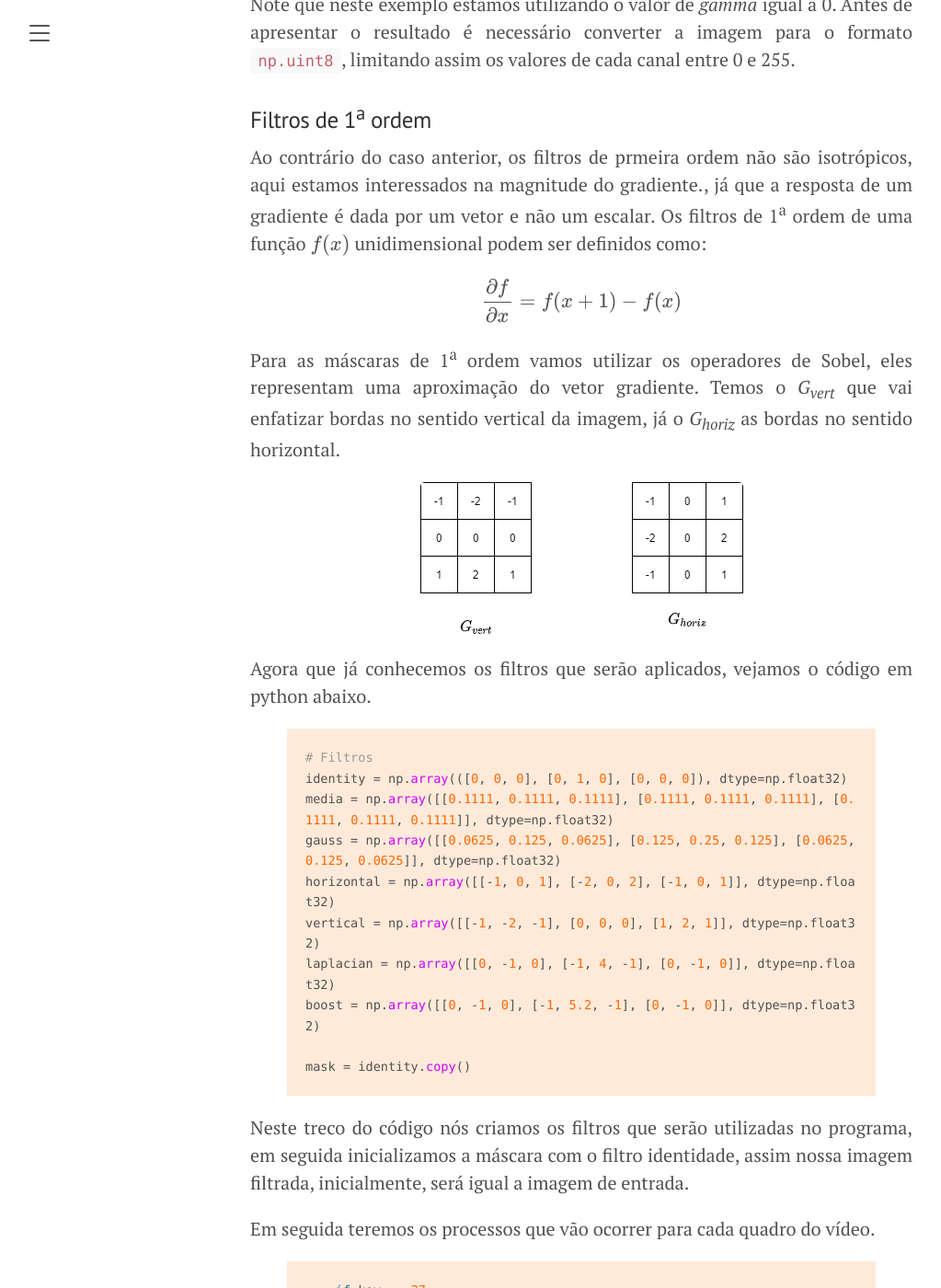
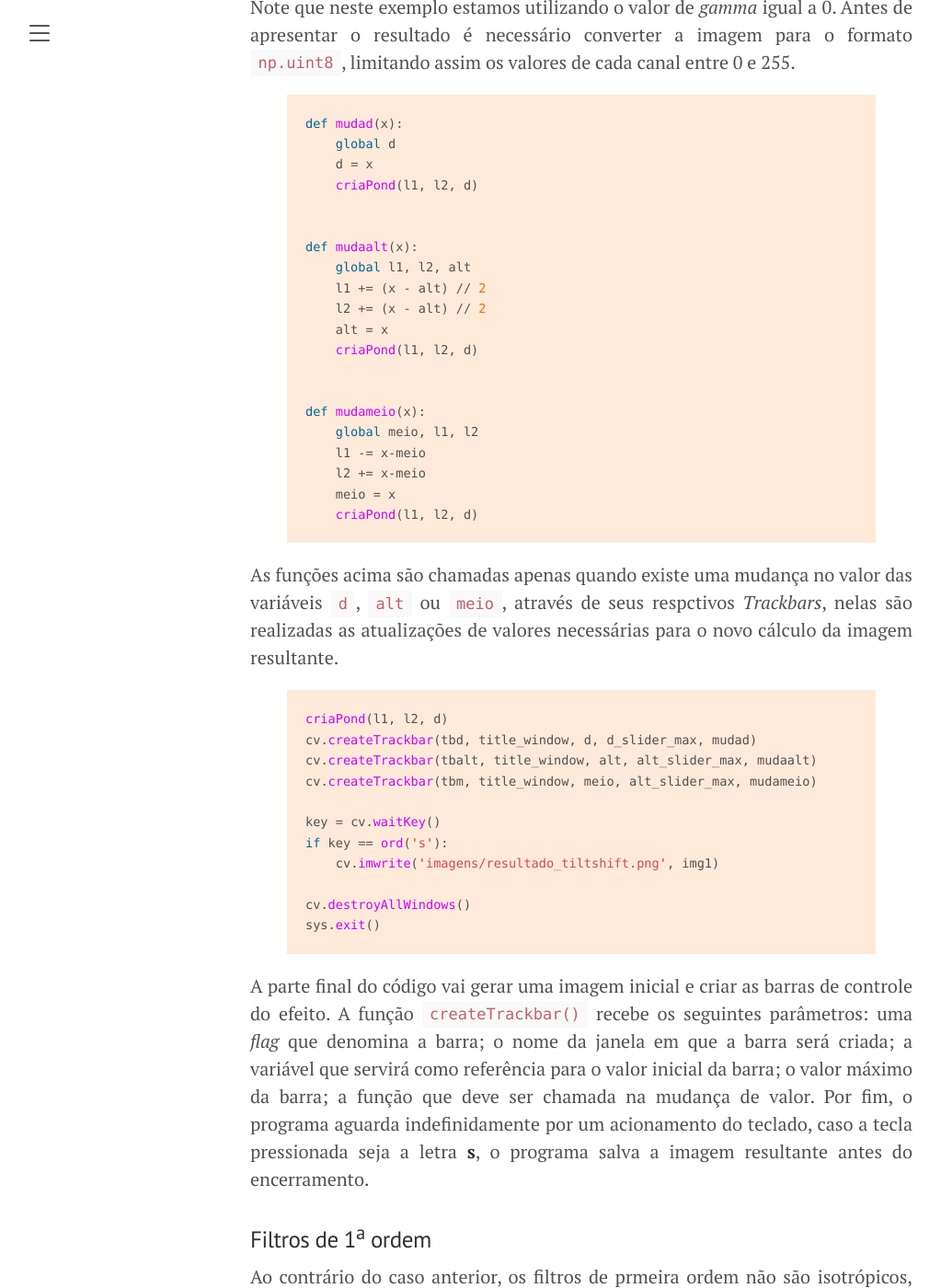
Before and after one commit to lucasamds/lucasamds.github.io, a Jekyll site: the page built from _posts/2021-03-15-filtragem-espacial-2.md, in a window 1280 px wide and 1400 px high, scrolled down 4559 px. Shown: the whole window at 92% size, without its empty margins (8-1031 px from the left). Built offline with Jekyll 4.4.1, drawn with Linux system fonts in a browser that asks for light colours; formulas are drawn with MathJax 3; some of the changed text lies outside the part shown.

Commit message:
Update 2021-03-15-filtragem-espacial-2.md

```diff
--- a/_posts/2021-03-15-filtragem-espacial-2.md
+++ b/_posts/2021-03-15-filtragem-espacial-2.md
@@ -8,6 +8,8 @@ mathjax: true
 <div class="message">
   Quinto post da série de processamento digital de imagens com Python e OpenCV, desta vez vamos nos aventurar com o efeito fotográfico tilt-shift.
 </div>
+
+## Aplicação em imagens
 
 Na fotografia, o efeito *tilt-shift* é causado pela mudança da orientação e posição da lente em relação ao plano de projeção, o resultado deste efeito é o desfoque seletivo de regiões da cena, *"aumentando"* a profundidade da imagem. Imagens geradas por este efeito se assemelham com uma versão em miniatura da realidade.
 
@@ -55,19 +57,17 @@ def mudad(x):
 
 
 def mudaalt(x):
-    global meio, l1, l2, alt
-    novaalt = x
-    l1 += novaalt - meio
-    l2 += novaalt - meio
-    meio = x
+    global l1, l2, alt
+    l1 += (x - alt) // 2
+    l2 += (x - alt) // 2
+    alt = x
     criaPond(l1, l2, d)
 
 
 def mudameio(x):
     global meio, l1, l2
-    novomeio = x
-    l1 -= novomeio-meio
-    l2 += novomeio-meio
+    l1 -= x-meio
+    l2 += x-meio
     meio = x
     criaPond(l1, l2, d)
 
@@ -95,9 +95,9 @@ cv.createTrackbar(tbm, title_window, meio, alt_slider_max, mudameio)
 key = cv.waitKey()
 if key == ord('s'):
     cv.imwrite('imagens/resultado_tiltshift.png', img1)
-else:
-    cv.destroyAllWindows()
-    sys.exit()
+
+cv.destroyAllWindows()
+sys.exit()
 
 {% endhighlight %}
 
@@ -162,6 +162,47 @@ $$
 
 Note que neste exemplo estamos utilizando o valor de *gamma* igual a 0. Antes de apresentar o resultado é necessário converter a imagem para o formato `np.uint8`, limitando assim os valores de cada canal entre 0 e 255.
 
+{% highlight python %}
+def mudad(x):
+    global d
+    d = x
+    criaPond(l1, l2, d)
+
+
+def mudaalt(x):
+    global l1, l2, alt
+    l1 += (x - alt) // 2
+    l2 += (x - alt) // 2
+    alt = x
+    criaPond(l1, l2, d)
+
+
+def mudameio(x):
+    global meio, l1, l2
+    l1 -= x-meio
+    l2 += x-meio
+    meio = x
+    criaPond(l1, l2, d)
+{% endhighlight %}
+
+As funções acima são chamadas apenas quando existe uma mudança no valor das variáveis `d`, `alt` ou `meio`, através de seus respctivos *Trackbars*, nelas são realizadas as atualizações de valores necessárias para o novo cálculo da imagem resultante.
+
+{% highlight python %}
+criaPond(l1, l2, d)
+cv.createTrackbar(tbd, title_window, d, d_slider_max, mudad)
+cv.createTrackbar(tbalt, title_window, alt, alt_slider_max, mudaalt)
+cv.createTrackbar(tbm, title_window, meio, alt_slider_max, mudameio)
+
+key = cv.waitKey()
+if key == ord('s'):
+    cv.imwrite('imagens/resultado_tiltshift.png', img1)
+
+cv.destroyAllWindows()
+sys.exit()
+
+{% endhighlight %}
+
+A parte final do código vai gerar uma imagem inicial e criar as barras de controle do efeito. A função `createTrackbar()` recebe os seguintes parâmetros: uma *flag* que denomina a barra; o nome da janela em que a barra será criada; a variável que servirá como referência para o valor inicial da barra; o valor máximo da barra; a função que deve ser chamada na mudança de valor. Por fim, o programa aguarda indefinidamente por um acionamento do teclado, caso a tecla pressionada seja a letra **s**, o programa salva a imagem resultante antes do encerramento.
 
 ### Filtros de 1<sup>a</sup> ordem
 
```
